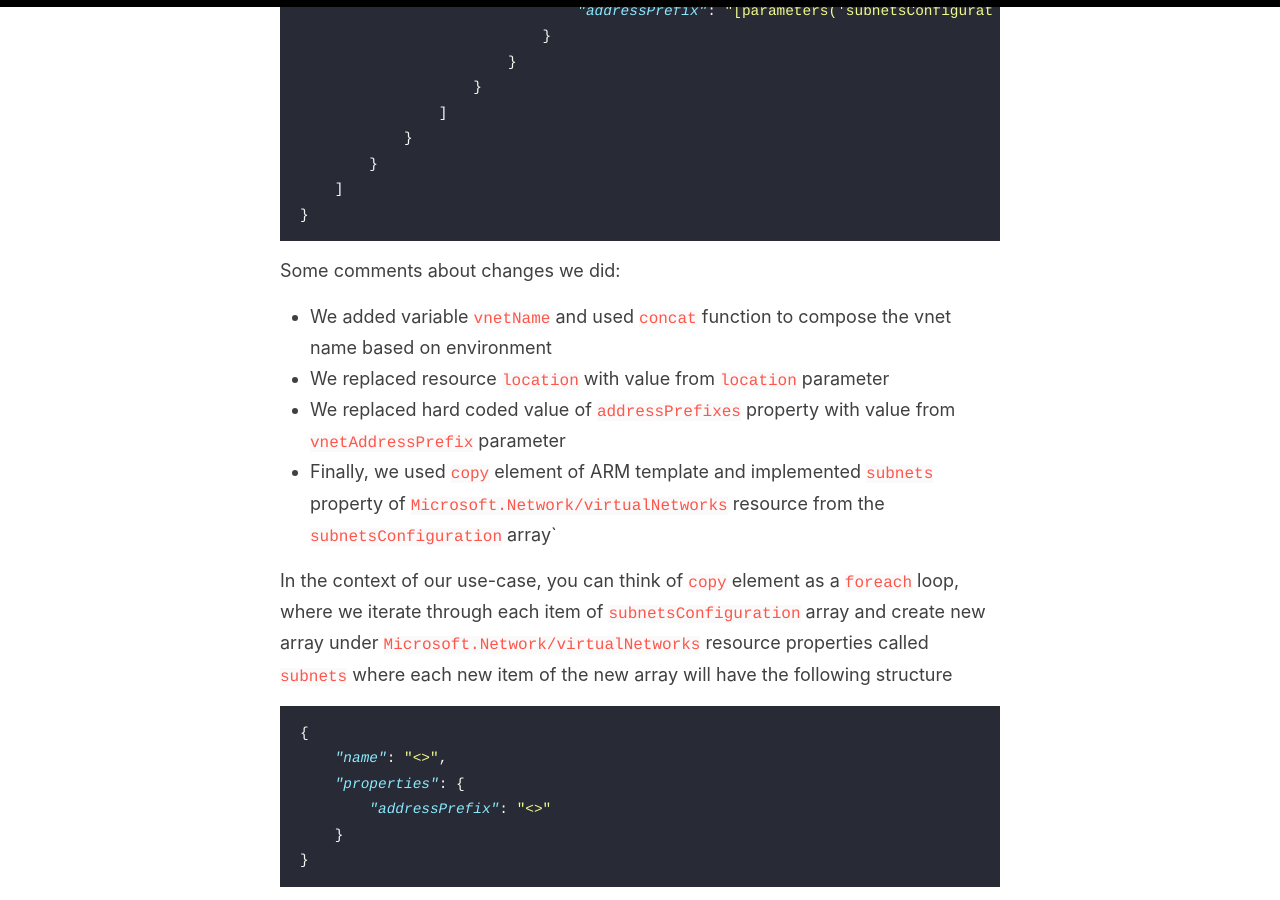
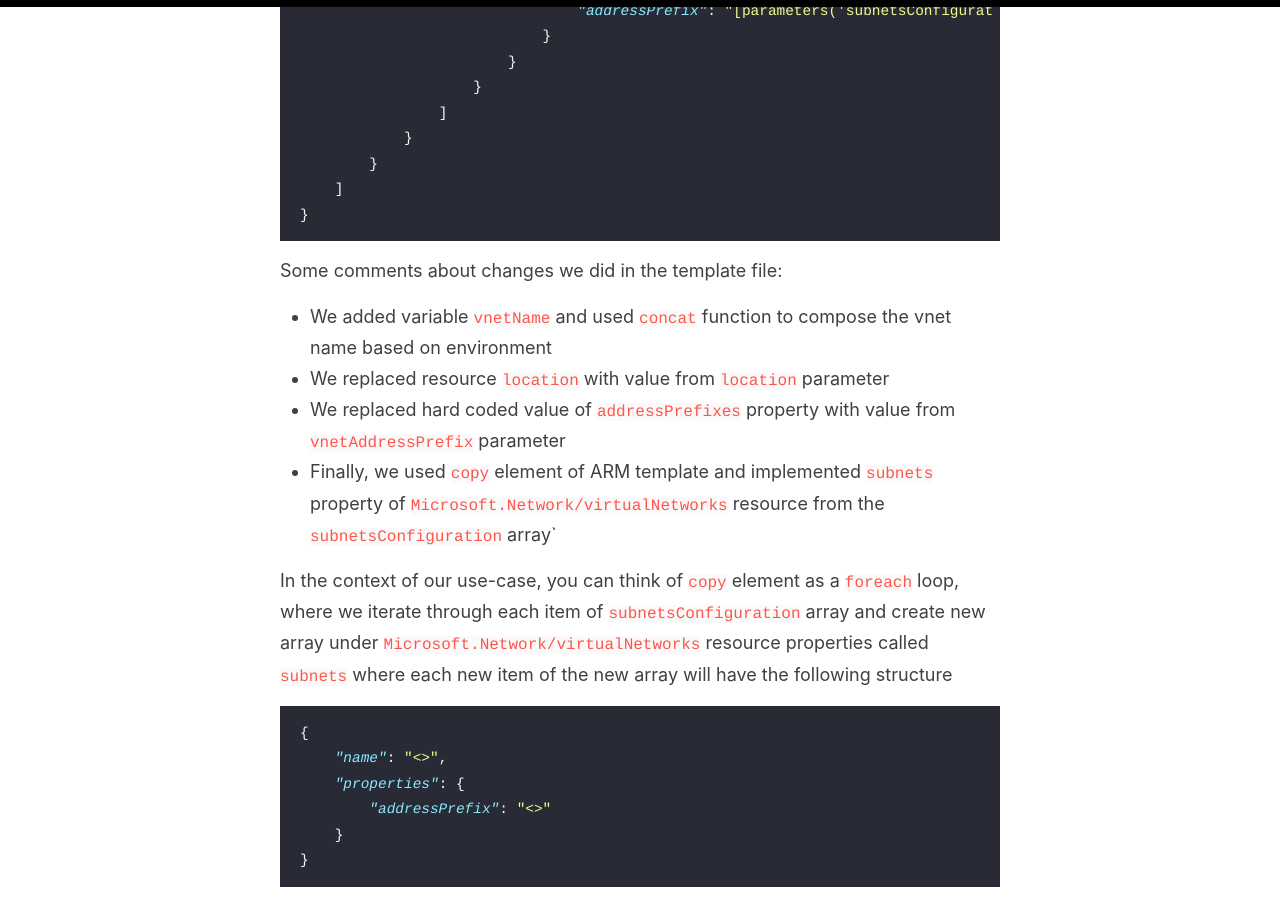
Before and after one commit to evgenyb/evgenyb.github.io, a Jekyll site: the page built from _posts/2020-05-05-use-copy-function-to-simplify-arm-templates.md, in a window 1280 px wide and 900 px high, scrolled down 10168 px. Built offline with Jekyll 4.4.1, drawn with Linux system fonts in a browser that asks for light colours.

Commit message:
Fix content

````diff
--- a/_posts/2020-05-05-use-copy-function-to-simplify-arm-templates.md
+++ b/_posts/2020-05-05-use-copy-function-to-simplify-arm-templates.md
@@ -366,7 +366,7 @@ Here is the refactored version of our template.
 }
 ```
 
-Some comments about changes we did:
+Some comments about changes we did in the template file:
 
 * We added variable `vnetName` and used `concat` function to compose the vnet name based on environment
 * We replaced resource `location` with value from `location` parameter
````
